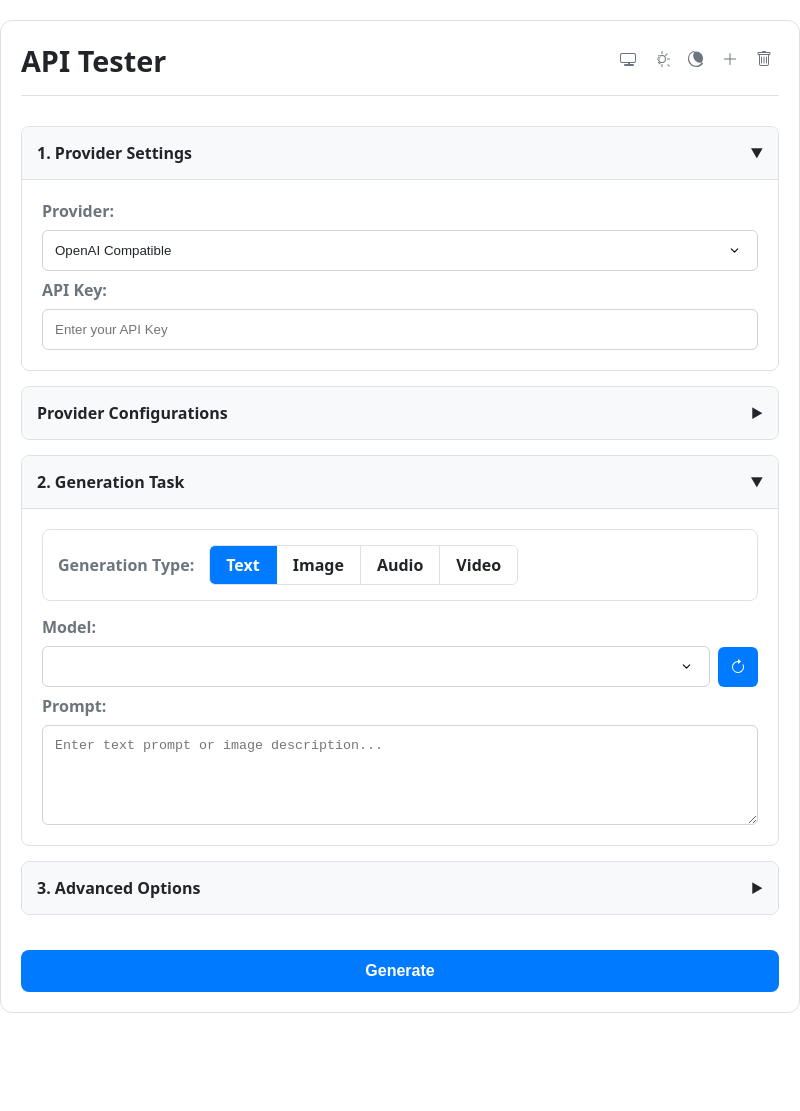
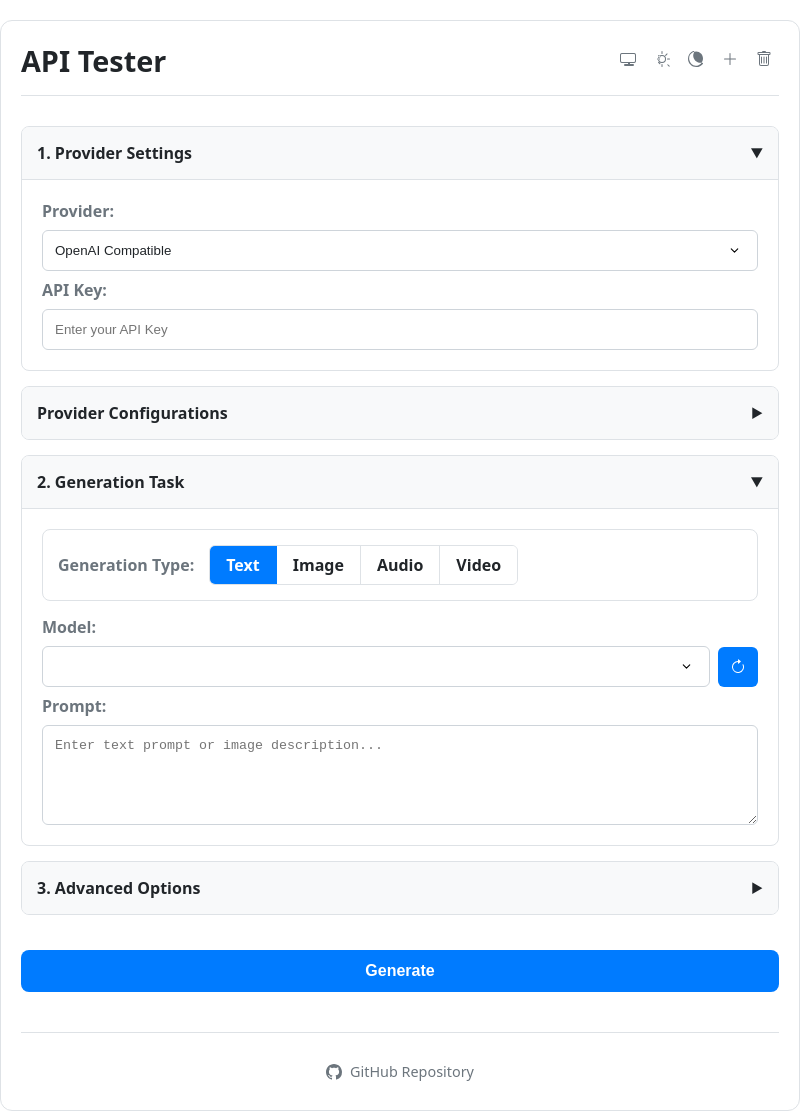
Before and after one commit to Aculnaj/api-tester, an Electron app: page index.html in a window 800 px wide. Before the commit the page ends 1033 px from the top, so only its background shows below. Drawn offline with Linux system fonts and the light colour scheme; no server answers.

Commit message:
Add footer Github URL

```diff
--- a/index.html
+++ b/index.html
@@ -480,6 +480,17 @@
         </div>
     </main>
 
+    <footer>
+        <div class="footer-content">
+            <a href="https://github.com/Aculnaj/api-tester" target="_blank" rel="noopener noreferrer" class="github-link">
+                <svg xmlns="http://www.w3.org/2000/svg" width="16" height="16" fill="currentColor" viewBox="0 0 16 16">
+                    <path d="M8 0C3.58 0 0 3.58 0 8c0 3.54 2.29 6.53 5.47 7.59.4.07.55-.17.55-.38 0-.19-.01-.82-.01-1.49-2.01.37-2.53-.49-2.69-.94-.09-.23-.48-.94-.82-1.13-.28-.15-.68-.52-.01-.53.63-.01 1.08.58 1.23.82.72 1.21 1.87.87 2.33.66.07-.52.28-.87.51-1.07-1.78-.2-3.64-.89-3.64-3.95 0-.87.31-1.59.82-2.15-.08-.2-.36-1.02.08-2.12 0 0 .67-.21 2.2.82.64-.18 1.32-.27 2-.27.68 0 1.36.09 2 .27 1.53-1.04 2.2-.82 2.2-.82.44 1.1.16 1.92.08 2.12.51.56.82 1.27.82 2.15 0 3.07-1.87 3.75-3.65 3.95.29.25.54.73.54 1.48 0 1.07-.01 1.93-.01 2.2 0 .21.15.46.55.38A8.012 8.012 0 0 0 16 8c0-4.42-3.58-8-8-8z"/>
+                </svg>
+                GitHub Repository
+            </a>
+        </div>
+    </footer>
+
     <script src="script.js"></script>
 </body>
 </html>
--- a/style.css
+++ b/style.css
@@ -65,9 +65,9 @@ body.dark-mode {
 /* --- GENERAL BODY & LAYOUT --- */
 body {
     font-family: var(--font-family);
-    padding: 20px;
+    padding: 20px 20px 0 20px;
     max-width: 800px;
-    margin: 20px auto;
+    margin: 20px auto 0 auto;
     border: 1px solid var(--border-color);
     border-radius: 12px;
     background-color: var(--bg-color);
@@ -881,6 +881,47 @@ button.copy-btn {
     transform: none;
 }
 
+/* --- FOOTER --- */
+footer {
+    margin-top: 40px;
+    padding: 20px 0;
+    border-top: 1px solid var(--border-color);
+    text-align: center;
+}
+
+.footer-content {
+    display: flex;
+    justify-content: center;
+    align-items: center;
+}
+
+.github-link {
+    display: inline-flex;
+    align-items: center;
+    gap: 8px;
+    color: var(--text-color-muted);
+    text-decoration: none;
+    font-size: 0.9em;
+    padding: 8px 16px;
+    border-radius: 6px;
+    transition: all 0.2s ease;
+    border: 1px solid transparent;
+}
+
+.github-link:hover {
+    color: var(--text-color);
+    background-color: var(--hover-bg-color);
+    border-color: var(--border-color);
+    text-decoration: none;
+    transform: translateY(-1px);
+}
+
+.github-link svg {
+    width: 16px;
+    height: 16px;
+    fill: currentColor;
+}
+
 /* --- MODEL SELECTION WRAPPER --- */
 .model-selection-wrapper {
     display: flex;
```
